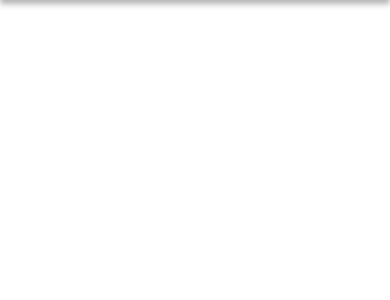
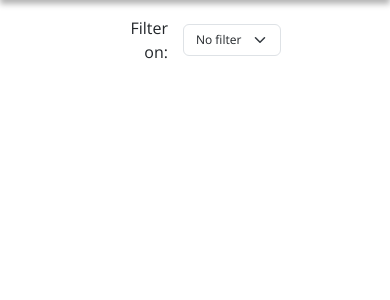
Before and after one commit to TomrocheDev/recipe-finder-with-api-data, a Flask app: page /saved_recipes in a window 390 px wide. Shown: the part 218-518 px from the top of the page. Run offline with Flask 3, Linux system fonts and the light colour scheme.

Commit message:
Create filter function in saved recipes page.

```diff
--- a/static/css/saved-recipes.css
+++ b/static/css/saved-recipes.css
@@ -16,6 +16,28 @@
 .header p {
   font-size: 24px;
   margin: 10px 0 0;
+}
+
+.filter-field {
+  display: flex;
+  justify-content: end;
+  align-items: center;
+  gap: 15px;
+  width: 100%;
+  height: 40px;
+}
+
+.filter-field label {
+  width: 20%;
+  margin: 2% 0 0 0;
+  text-align: right;
+}
+
+.filter-field select {
+  min-width: 20%;
+  max-width: 25%;
+  margin: 2% 10% 0 0;
+  font-size: 12px;
 }
 
 .saved-recipes-container {
@@ -50,4 +72,20 @@
   .header p {
     font-size: 1rem;
   }
+
+  .filter-field {
+    justify-content: center;
+    align-items: center;
+    margin-top: 5%;
+  }
+  .filter-field label {
+    width: 15%;
+    margin: 0;
+  }
+
+  .filter-field select {
+    width: 40%;
+    margin: 0;
+    font-size: 12px;
+  }
 }
--- a/static/scripts/saved-recipes.js
+++ b/static/scripts/saved-recipes.js
@@ -1,12 +1,11 @@
-// Render saved items in "saved-recipes-container"
+// Overall variables
+let savedRecipesLS = JSON.parse(localStorage["savedRecipes"]) || [];
 const savedRecipesContainer = document.querySelector(
   ".saved-recipes-container"
 );
 
-// Get local storage data
-let savedRecipesLS = JSON.parse(localStorage["savedRecipes"]) || [];
-
-savedRecipesLS.forEach((element) => {
+// Create function for rendering a card
+function renderCard(container, element) {
   let newCard = document.createElement("div");
   newCard.classList.add("card");
   newCard.setAttribute("style", "width: 18rem;");
@@ -48,7 +47,12 @@ savedRecipesLS.forEach((element) => {
                 <button class="btn btn-danger delete-btn">Delete recipe</button>
         </div>`;
 
-  savedRecipesContainer.append(newCard);
+  container.append(newCard);
+}
+
+// Render saved items in "saved-recipes-container"
+savedRecipesLS.forEach((element) => {
+  renderCard(savedRecipesContainer, element);
 });
 
 // Make deleting and rating recipes possible
@@ -92,3 +96,21 @@ savedRecipesContainer.addEventListener("click", (event) => {
     });
   }
 });
+
+// Create function for filtering found recipes
+function filterFoundRecipes() {
+  const value = document.getElementById("found-recipes-filter").value;
+  savedRecipesContainer.innerHTML = "";
+
+  if (value == "reset") {
+    savedRecipesLS.forEach((element) => {
+      renderCard(savedRecipesContainer, element);
+    });
+  } else {
+    savedRecipesLS.forEach((element) => {
+      if (element.marked == value) {
+        renderCard(savedRecipesContainer, element);
+      }
+    });
+  }
+}
--- a/templates/saved-recipes.html
+++ b/templates/saved-recipes.html
@@ -63,6 +63,19 @@
       <p>Discover delicious recipes for every occasion</p>
     </div>
 
+    <div class="filter-field">
+      <label for="found-recipes-filter">Filter on: </label>
+      <select
+        class="form-select"
+        id="found-recipes-filter"
+        onchange="filterFoundRecipes();">
+        <option value="reset" selected>No filter selected</option>
+        <option value="Delicious!">Delicious!</option>
+        <option value="Liked it">Liked it</option>
+        <option value="Will try it again">Will try again</option>
+        <option value="Did not like it">Did not like</option>
+      </select>
+    </div>
     <div class="saved-recipes-container"></div>
 
     <footer>An application created by Tom Roche</footer>
```
